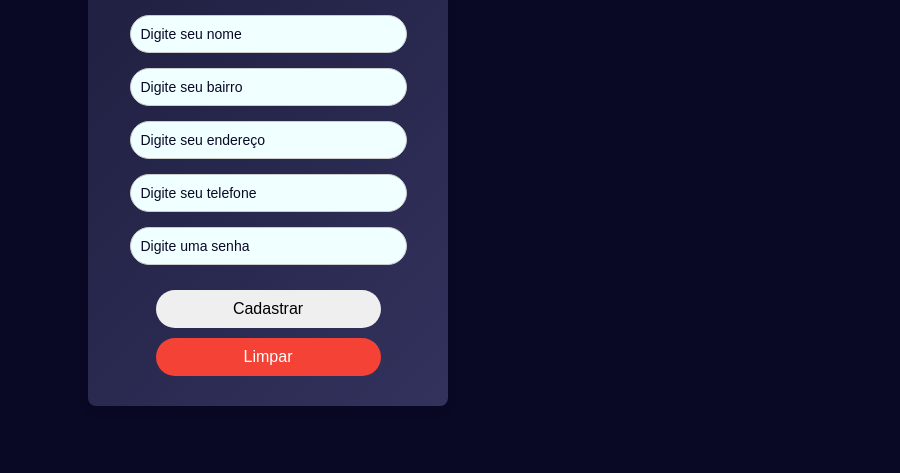
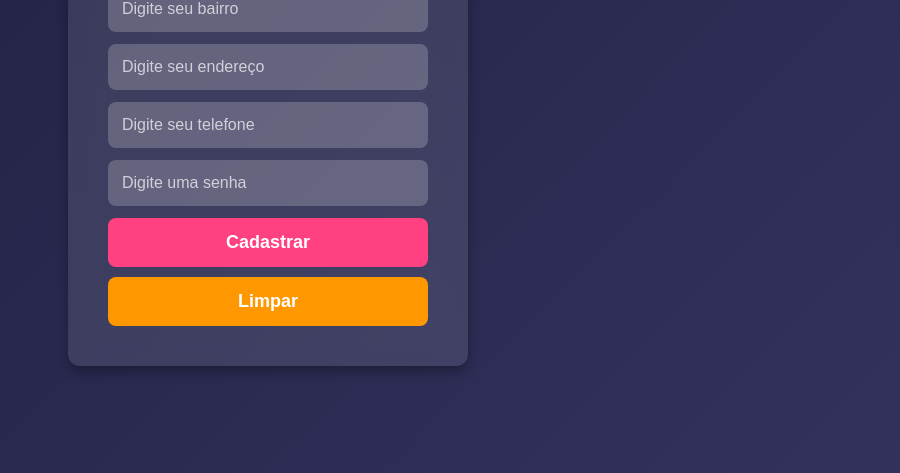
Before and after one commit to KaioGabriel-the/Trabalho-de-aps, a website: page project/index.html in a window 1280 px wide. Shown: the part 327-800 px from the top of the page, without its empty margins (372-1272 px from the left). Drawn offline with Linux system fonts and the light colour scheme.

Commit message:
add: mudanças nas interfaces

```diff
--- a/project/assets/styles/confirm.css
+++ b/project/assets/styles/confirm.css
@@ -1,55 +1,70 @@
-/* Estilos gerais para o body */
+/* Reset básico */
+* {
+    margin: 0;
+    padding: 0;
+    box-sizing: border-box;
+    font-family: 'Nunito', sans-serif;
+}
+
+/* Fundo da página */
 body {
     display: flex;
-    font-family: 'Nunito', sans-serif; /* Fonte limpa e padrão */
-    margin: 0;
-    padding: 0;
-    background-color: #090925;  /* Cor de fundo escura */
-    display: flex;
-    justify-content: center;  /* Centraliza o conteúdo na tela */
-    align-items: center;      /* Centraliza na vertical */
-    height: 100vh;            /* Altura total da tela */
-    text-align: center;       /* Centraliza o texto */
+    align-items: center;
+    justify-content: center;
+    height: 100vh;
+    background: linear-gradient(135deg, #1e1e3f, #32325d);
+    text-align: center;
+    padding: 20px;
 }
 
-/* Estilo para o container da mensagem */
+/* Container da mensagem */
 section {
-    background: linear-gradient(135deg, #1e1e3f, #32325d);
-    padding: 30px;  /* Fundo similar ao formulário de pedido */
-    gap: 1000px;
-    border-radius: 8px;       /* Bordas arredondadas */
-    box-shadow: 0 4px 8px rgba(0, 0, 0, 0.1);  /* Sombra suave */
-    width: 500px;
-    height: 200px;             /* Largura fixa */
+    background: rgba(255, 255, 255, 0.12); /* Fundo semi-transparente */
+    padding: 30px;
+    border-radius: 12px;
+    box-shadow: 0 8px 16px rgba(0, 0, 0, 0.3);
+    backdrop-filter: blur(12px);
+    width: 450px;
+    transition: 0.3s;
 }
 
-section:hover{
+/* Efeito ao passar o mouse */
+section:hover {
     box-shadow: 0 8px 20px rgba(255, 204, 0, 0.5);
+}
 
-}
-/* Estilo para o título principal */
+/* Título principal */
 h1 {
     font-size: 28px;
     color: #ffcc00;
     margin-bottom: 10px;
-    text-shadow: 2px 2px 4px #000000; /* Sombra única com desfoque */
+    text-shadow: 2px 2px 4px #000;
 }
 
-/* Estilo para o subtítulo */
+/* Subtítulo */
 h2 {
     font-size: 18px;
-    color: #ffff;
+    color: white;
 }
 
+/* Botão de ação */
 #verClientes {
-    font-family: 'Nunito', sans-serif;
-    width: 93.75%;            /* 75% * 1.25 = 93.75% */
-    padding: 12.5px;          /* 10px * 1.25 = 12.5px */
-    margin-top: 12.5px;       /* Espaçamento proporcional */
+    width: 100%;
+    padding: 14px;
     border: none;
-    border-radius: 50px;      /* Aumentei ligeiramente para manter a proporção */
-    font-size: 20px;          /* 16px * 1.25 = 20px */
+    border-radius: 50px;
+    font-size: 20px;
+    font-weight: bold;
     cursor: pointer;
+    background: #ff4081;
+    color: white;
+    transition: 0.3s;
+    margin-top: 15px;
+}
+
+/* Efeito ao passar o mouse no botão */
+#verClientes:hover {
+    background: #e91e63;
 }
 
 /* Responsividade */
@@ -57,4 +72,8 @@ h2 {
     section {
         width: 90%;
     }
+
+    h1 {
+        font-size: 24px;
+    }
 }
--- a/project/assets/styles/index.css
+++ b/project/assets/styles/index.css
@@ -1,92 +1,108 @@
-/* Estilos gerais para o body e a tela */
-body {
-    font-family: 'Nunito', sans-serif; /* Fonte limpa e moderna */
+/* Reset básico */
+* {
     margin: 0;
     padding: 0;
-    gap: 20px;
-    background-color: #090925;  /* Cor de fundo escura */
-    display: flex;
-    flex-direction: column;     /* Alinha os itens em coluna */
-    justify-content: center;    /* Centraliza a tela horizontalmente */
-    align-items: center;        /* Centraliza a tela verticalmente */
-    height: 100vh;              /* Altura total da tela */
+    box-sizing: border-box;
+    font-family: 'Nunito', sans-serif;
 }
 
-#nome_pizzaria{
+/* Fundo da página */
+body {
     display: flex;
-    color: #ffcc00;
-    padding: 12.5px;
-    font-size: 25px;
+    flex-direction: column;
+    align-items: center;
+    justify-content: center;
+    height: 100vh;
+    background: linear-gradient(135deg, #1e1e3f, #32325d);
+    text-align: center;
 }
 
-/* Estilo para o container da tela de login */
-#tela_login {
-    background: linear-gradient(135deg, #1e1e3f, #32325d);
-    padding: 30px;
-    border-radius: 8px;         /* Bordas arredondadas */
-    box-shadow: 0 4px 8px rgba(0, 0, 0, 0.1);  /* Sombras suaves */
-    width: 300px;               /* Largura fixa para o formulário */
-    text-align: center;         /* Centraliza o conteúdo do formulário */
+/* Nome da pizzaria */
+#nome_pizzaria {
+    margin-bottom: 20px;
 }
 
-#tela_login:hover {
-    box-shadow: 0 8px 20px rgba(255, 204, 0, 0.5);
+#nome_pizzaria h1 {
+    font-size: 32px;
+    color: white;
+    text-transform: uppercase;
 }
 
-/* Estilo para o título da tela de login */
-#login_title {
-    font-size: 30px;
-    color: #ffd82c;  /* Cor amarela para o título */
-    margin-bottom: 20px;  /* Espaçamento abaixo do título */
+/* Container do formulário */
+.tela_login {
+    background: rgba(255, 255, 255, 0.1); /* Fundo transparente */
+    padding: 40px; /* Aumentado */
+    border-radius: 12px;
+    box-shadow: 0 6px 12px rgba(0, 0, 0, 0.3);
+    backdrop-filter: blur(10px); /* Efeito de vidro */
+    text-align: center;
+    width: 400px; /* Largura ajustada */
 }
 
-/* Estilos para os inputs dentro do formulário de login */
-#form_login input {
-    font-family: 'Nunito', sans-serif;
-    background-color: azure;  /* Cor de fundo suave para os campos de input */
-    width: 85%;               /* Inputs ocupam 85% da largura do formulário */
-    padding: 10px;
-    margin-bottom: 15px;      /* Espaçamento entre os inputs */
-    border: 1px solid #ccc;  /* Borda suave e discreta */
-    border-radius: 40px;     /* Bordas arredondadas */
-    font-size: 14px;
+/* Título */
+#login_title {
+    font-size: 26px;
+    color: #fff;
+    margin-bottom: 20px;
 }
 
-/* Estilo para os inputs quando estão em foco */
-#form_login input:focus {
-    outline: none; /* Remove o contorno padrão */
+/* Inputs */
+#form_login input {
+    width: 100%;
+    padding: 14px;
+    margin-bottom: 12px;
+    border: none;
+    border-radius: 8px;
+    font-size: 16px;
+    outline: none;
+    background: rgba(255, 255, 255, 0.2);
+    color: #fff;
 }
 
-/* Estilo para o placeholder dos inputs */
+/* Placeholder branco */
 #form_login input::placeholder {
-    color: #090925; /* Cor do texto do placeholder (escuro) */
+    color: rgba(255, 255, 255, 0.7);
 }
 
-/* Estilos para os botões dentro do formulário de login */
-#form_login button {
-    font-family: 'Nunito', sans-serif;
-    width: 75%;               /* Botões ocupam 75% da largura do formulário */
-    padding: 10px;
-    margin-top: 10px;         /* Espaçamento entre os botões */
-    border: none;             /* Remove bordas do botão */
-    border-radius: 40px;      /* Bordas arredondadas */
-    font-size: 16px;
-    cursor: pointer;         /* Indica que o botão é clicável */
+/* Botões */
+.bt-submit,
+button[type="reset"] {
+    width: 100%;
+    padding: 14px;
+    border: none;
+    border-radius: 8px;
+    font-size: 18px;
+    font-weight: bold;
+    cursor: pointer;
+    transition: 0.3s;
 }
 
-/* Cor do botão "Cadastrar" */
-#form_login button[type="submit"] {
-    background-color: #4CAF50;  /* Cor verde */
+/* Botão cadastrar */
+.bt-submit {
+    background: #ff4081;
+    color: white;
+    margin-bottom: 10px;
+}
+
+.bt-submit:hover {
+    background: #e91e63;
+}
+
+/* Botão limpar */
+button[type="reset"] {
+    background: #ff9800;
     color: white;
 }
 
-/* Cor do botão "Limpar" */
-#form_login button[type="reset"] {
-    background-color: #f44336;  /* Cor vermelha */
-    color: white;
+button[type="reset"]:hover {
+    background: #e68900;
 }
 
-/* Efeito ao passar o mouse sobre os botões */
-#form_login button:hover {
-    opacity: 0.9;  /* Reduz a opacidade para um efeito de hover */
+/* Responsividade */
+@media (max-width: 450px) {
+    .tela_login {
+        width: 90%;
+        height: auto;
+        padding: 30px;
+    }
 }
--- /dev/null
+++ b/project/assets/styles/login.css
@@ -0,0 +1,78 @@
+/* Reset básico */
+* {
+    margin: 0;
+    padding: 0;
+    box-sizing: border-box;
+    font-family: 'Nunito', sans-serif;
+}
+
+/* Fundo da página */
+body {
+    display: flex;
+    justify-content: center;
+    align-items: center;
+    height: 100vh;
+    background-color: #090925;
+}
+
+/* Container do login */
+.tela-login-inicial {
+    background: rgba(255, 255, 255, 0.1); /* Fundo transparente */
+    padding: 30px;
+    border-radius: 12px;
+    box-shadow: 0 4px 10px rgba(0, 0, 0, 0.2);
+    backdrop-filter: blur(10px); /* Efeito de vidro */
+    text-align: center;
+    width: 320px;
+}
+
+/* Título */
+.titulo-tela-login {
+    font-size: 26px;
+    color: #fff;
+    margin-bottom: 20px;
+}
+
+/* Inputs */
+#form-login input {
+    width: 100%;
+    padding: 12px;
+    margin-bottom: 10px;
+    border: none;
+    border-radius: 8px;
+    font-size: 16px;
+    outline: none;
+    background: rgba(255, 255, 255, 0.2);
+    color: #fff;
+}
+
+/* Placeholder branco */
+#form-login input::placeholder {
+    color: rgba(255, 255, 255, 0.7);
+}
+
+/* Botão */
+.bt-login {
+    width: 100%;
+    padding: 12px;
+    border: none;
+    border-radius: 8px;
+    font-size: 18px;
+    font-weight: bold;
+    background: #ff4081;
+    color: white;
+    cursor: pointer;
+    transition: 0.3s;
+}
+
+/* Efeito hover no botão */
+.bt-login:hover {
+    background: #e91e63;
+}
+
+/* Responsividade */
+@media (max-width: 400px) {
+    .tela-login-inicial {
+        width: 90%;
+    }
+}
--- a/project/assets/styles/order.css
+++ b/project/assets/styles/order.css
@@ -1,92 +1,118 @@
-/* Estilos gerais para o body e a tela */
-body {
-    font-family: 'Nunito', sans-serif;
+/* Reset básico */
+* {
     margin: 0;
     padding: 0;
-    background-color: #090925;  /* Cor de fundo clara */
-    display: flex;
-    justify-content: center;  /* Centraliza a tela */
-    align-items: center;      /* Centraliza a tela verticalmente */
-    height: 100vh;            /* Altura total da tela */
+    box-sizing: border-box;
+    font-family: 'Nunito', sans-serif;
 }
 
-/* Estilo para o container da tela de pedido */
-#form_pedido {
+/* Fundo da página */
+body {
+    display: flex;
+    flex-direction: column;
+    align-items: center;
+    justify-content: center;
+    height: 100vh;
     background: linear-gradient(135deg, #1e1e3f, #32325d);
-    padding: 30px;
-    border-radius: 8px;       /* Bordas arredondadas */
-    box-shadow: 0 4px 8px rgba(0, 0, 0, 0.1);  /* Sombras suaves */
-    width: 350px;             /* Largura fixada para o form */
-    text-align: center;       /* Centraliza o texto */
+    text-align: center;
+    padding: 20px;
 }
 
-/* Estilo para o título */
+/* Título principal */
 #title_pedido {
-    font-size: 40px;
-    color:#ffcc00;
+    font-size: 36px;
+    color: white;
+    text-transform: uppercase;
+    font-weight: bold;
+    letter-spacing: 2px;
     margin-bottom: 20px;
-    text-align: center;      /* Espaço abaixo do título */
 }
 
-/* Estilizando o fieldset */
-fieldset {
-    border: 2px solid #fff;
-    border-radius: 8px;
-    padding: 15px;
-    margin-bottom: 15px;
+/* Container do formulário */
+#form_pedido {
+    background: rgba(255, 255, 255, 0.12); /* Fundo semi-transparente */
+    padding: 30px;
+    border-radius: 12px;
+    box-shadow: 0 8px 16px rgba(0, 0, 0, 0.3);
+    backdrop-filter: blur(12px); /* Efeito de vidro */
+    width: 450px;
 }
 
-/* Estilizando a legenda */
-legend {
-    font-weight: bold;
-    font-size: 18px;
-    color: #ffd82c;
+/* Fieldset */
+fieldset {
+    border: 2px solid rgba(255, 255, 255, 0.5);
+    border-radius: 8px;
+    padding: 20px;
 }
 
-/* Estilo para os rótulos (labels) */
-label {
-    display: block;
-    font-size: 16px;
-    margin: 10px 0 5px;
-    color: #fff;
+/* Legenda do fieldset */
+legend {
+    font-size: 20px;
+    font-weight: bold;
+    color: white;
+    padding: 5px 10px;
 }
 
-/* Estilo para os selects */
-select {
-    width: 100%;              /* Faz os inputs ocuparem toda a largura do container */
-    padding: 10px;
-    border: 1px solid #ccc;  /* Borda suave */
-    border-radius: 15px;
-    font-size: 14px;
-    font-family: "Josefin Sans", serif;
-    background-color: #fff;
+/* Estilizando os rótulos */
+label {
+    font-size: 18px;
+    color: white;
+    font-weight: bold;
+    display: block;
+    margin: 10px 0 5px;
 }
 
-select:focus{
+/* Select (Caixa de seleção) */
+select {
+    width: 100%;
+    padding: 12px;
+    border: none;
+    border-radius: 8px;
+    font-size: 16px;
     outline: none;
+    background: rgba(255, 255, 255, 0.2);
+    color: rgb(0, 0, 0);
+    transition: 0.3s;
 }
-/* Estilo para o botão */
-button {
+
+/* Efeito ao passar o mouse nos selects */
+select:hover {
+    background: rgba(255, 255, 255, 0.3);
+}
+
+/* Placeholder cinza */
+select:invalid {
+    color: rgba(0, 0, 0, 0.7);
+}
+
+/* Botão de envio */
+.submit {
     width: 100%;
-    font-family: 'Nunito', sans-serif;
-    padding: 12px;
-    margin-top: 15px;         /* Espaço entre os botões */
+    padding: 14px;
     border: none;
-    border-radius: 15px;
-    font-size: 16px;
+    border-radius: 10px;
+    font-size: 18px;
+    font-weight: bold;
     cursor: pointer;
-    background-color: #4CAF50;  /* Verde */
+    margin-top: 15px;
+    background: #ff4081;
     color: white;
+    transition: 0.3s;
 }
 
 /* Efeito ao passar o mouse no botão */
-button:hover {
-    background-color: #45a049;
+.submit:hover {
+    background: #e91e63;
 }
 
 /* Responsividade */
-@media (max-width: 400px) {
+@media (max-width: 500px) {
     #form_pedido {
         width: 90%;
+        padding: 25px;
+    }
+
+    #title_pedido {
+        font-size: 28px;
     }
 }
```
Also changed, not shown: project/clientes.html (+0 -3 lines), project/login.html (+2 -2 lines), project/order.html (+0 -3 lines).
